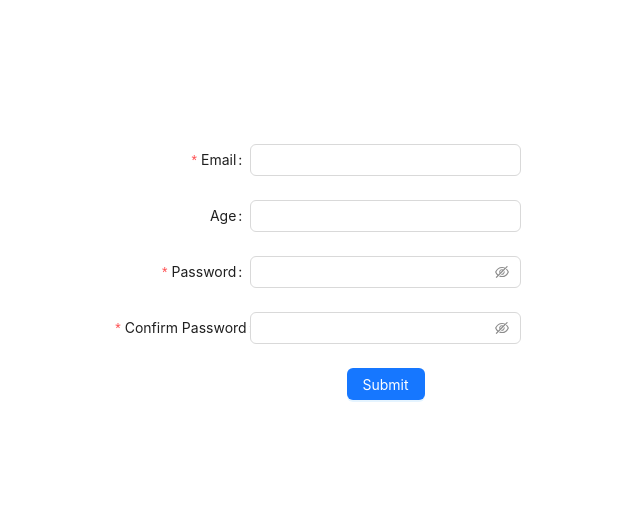
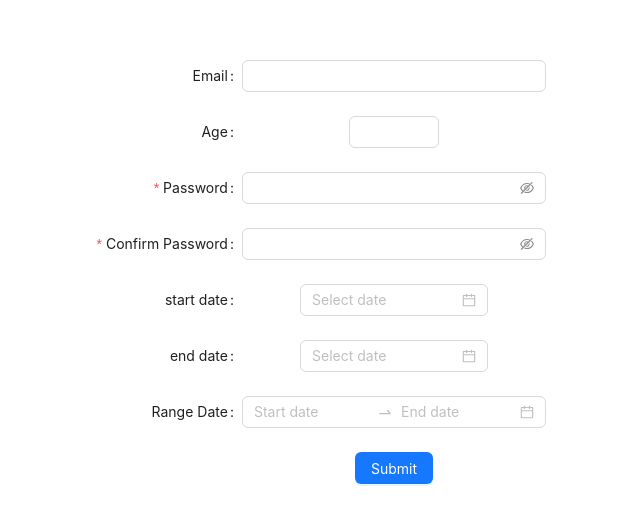
Before and after one commit to Sand1312/Test2, a React (Vite) app: page /register in a window 1280 px wide. Shown: the part 116-640 px from the top of the page, without its empty margins (322-962 px from the left). Built offline with nearby package versions, Linux system fonts and the light colour scheme.

Commit message:
add date range

```diff
--- a/src/Login.tsx
+++ b/src/Login.tsx
@@ -5,14 +5,6 @@ type LoginType = {
   email?: string;
   username?: string;
   password?: string;
-};
-
-const validateEmail = (email) => {
-  return String(email)
-    .toLowerCase()
-    .match(
-      /^(([^<>()[\]\\.,;:\s@"]+(\.[^<>()[\]\\.,;:\s@"]+)*)|.(".+"))@((\[[0-9]{1,3}\.[0-9]{1,3}\.[0-9]{1,3}\.[0-9]{1,3}\])|(([a-zA-Z\-0-9]+\.)+[a-zA-Z]{2,}))$/
-    );
 };
 
 const Login = () => {
--- a/src/Register.tsx
+++ b/src/Register.tsx
@@ -1,20 +1,31 @@
-import { Input, Button, Form } from "antd";
+import { Input, Button, Form, InputNumber, DatePicker } from "antd";
 import "./App.css";
+import dayjs from "dayjs";
+import customParseFormat from "dayjs/plugin/customParseFormat";
+
+dayjs.extend(customParseFormat);
+
+const dateFormat = "YYYY-MM-DD";
 // import Password from "antd/es/input/Password";
 // import { register } from "./api";
 
 export default function Register() {
   type RegisterType = {
-    username?: string;
-    email?: string;
-    age?: number;
-    password?: string;
-    confirmPassword?: string;
+    username: string;
+    email: string;
+    age: number;
+    password: string;
+    confirmPassword: string;
+    startDate: Date;
+    endDate: Date;
+    rangeDate: Date[];
   };
 
-  const onFinish = (values: RegisterType) => {
+  const onFinish = (values: Partial<RegisterType>) => {
     console.log("Receive values", values);
   };
+
+  const { RangePicker } = DatePicker;
   return (
     <Form
       name="regis-form"
@@ -23,49 +34,12 @@ export default function Register() {
       wrapperCol={{ span: 16 }}
       style={{ maxWidth: 800 }}
     >
-      <Form.Item<RegisterType>
-        label="Email"
-        name="email"
-        rules={[
-          { required: true, message: "Please input your email!" },
-          ({ getFieldValue }) => ({
-            validator(_, value) {
-              if (
-                !value ||
-                getFieldValue("email")
-                  .toLowerCase()
-                  .match(
-                    /^(([^<>()[\]\\.,;:\s@"]+(\.[^<>()[\]\\.,;:\s@"]+)*)|.(".+"))@((\[[0-9]{1,3}\.[0-9]{1,3}\.[0-9]{1,3}\.[0-9]{1,3}\])|(([a-zA-Z\-0-9]+\.)+[a-zA-Z]{2,}))$/
-                  )
-              ) {
-                return Promise.resolve();
-              }
-              return Promise.reject(new Error("Please enter a valid email!"));
-            },
-          }),
-        ]}
-      >
-        <Input />
+      <Form.Item<RegisterType> label="Email" name="email">
+        <Input type="email" />
       </Form.Item>
 
-      <Form.Item
-        label="Age"
-        name="age"
-        rules={[
-          ({}) => ({
-            validator(_, value) {
-              if (!value || value - parseInt(value) === 0) {
-                console.log("value", value);
-                console.log("Int value", parseInt(value));
-                console.log(value - parseInt(value));
-                return Promise.resolve();
-              }
-              return Promise.reject(new Error("The Age is not an integer!"));
-            },
-          }),
-        ]}
-      >
-        <Input />
+      <Form.Item label="Age" name="age">
+        <InputNumber min={1} max={101} />
       </Form.Item>
 
       <Form.Item<RegisterType>
@@ -98,6 +72,56 @@ export default function Register() {
         <Input.Password />
       </Form.Item>
 
+      <Form.Item label="start date" name="startDate">
+        <DatePicker />
+      </Form.Item>
+
+      <Form.Item
+        label="end date"
+        name="endDate"
+        dependencies={["startDate"]}
+        rules={[
+          ({ getFieldValue }) => ({
+            validator(_, value) {
+              if (getFieldValue("startDate") <= value) {
+                return Promise.resolve();
+              }
+              return Promise.reject(
+                new Error("End Date must be come after start Date")
+              );
+            },
+          }),
+        ]}
+      >
+        <DatePicker />
+      </Form.Item>
+
+      <Form.Item
+        label="Range Date"
+        name="rangeDate"
+        dependencies={["startDate", "endDate"]}
+        rules={[
+          ({ getFieldValue }) => ({
+            validator(_, value) {
+              if (
+                value[1] < getFieldValue("endDate") &&
+                value[0] > getFieldValue("startDate")
+              ) {
+                return Promise.resolve();
+              }
+              console.log("start", value[0]);
+              console.log("end", value[1]);
+              return Promise.reject(new Error("Date range is not valid"));
+            },
+          }),
+        ]}
+      >
+        <RangePicker
+        //   minDate={dayjs({getFieldValue(startDate)}, dateFormat)}
+        // maxDate={dayjs({getFieldValue(endDate)}, dateFormat)}
+        />
+      </Form.Item>
+
       <Form.Item label={null}>
         <Button type="primary" htmlType="submit">
           Submit
```
